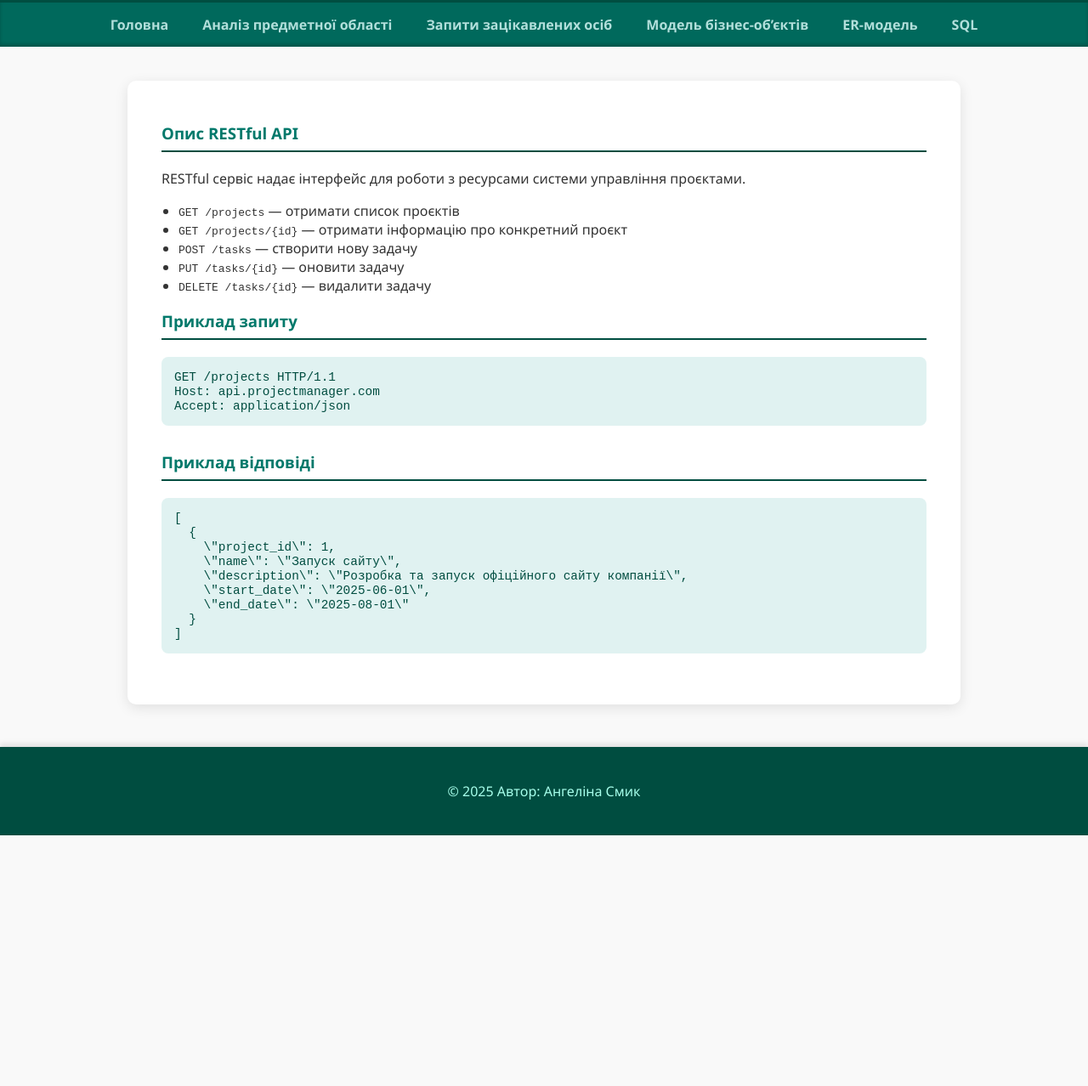
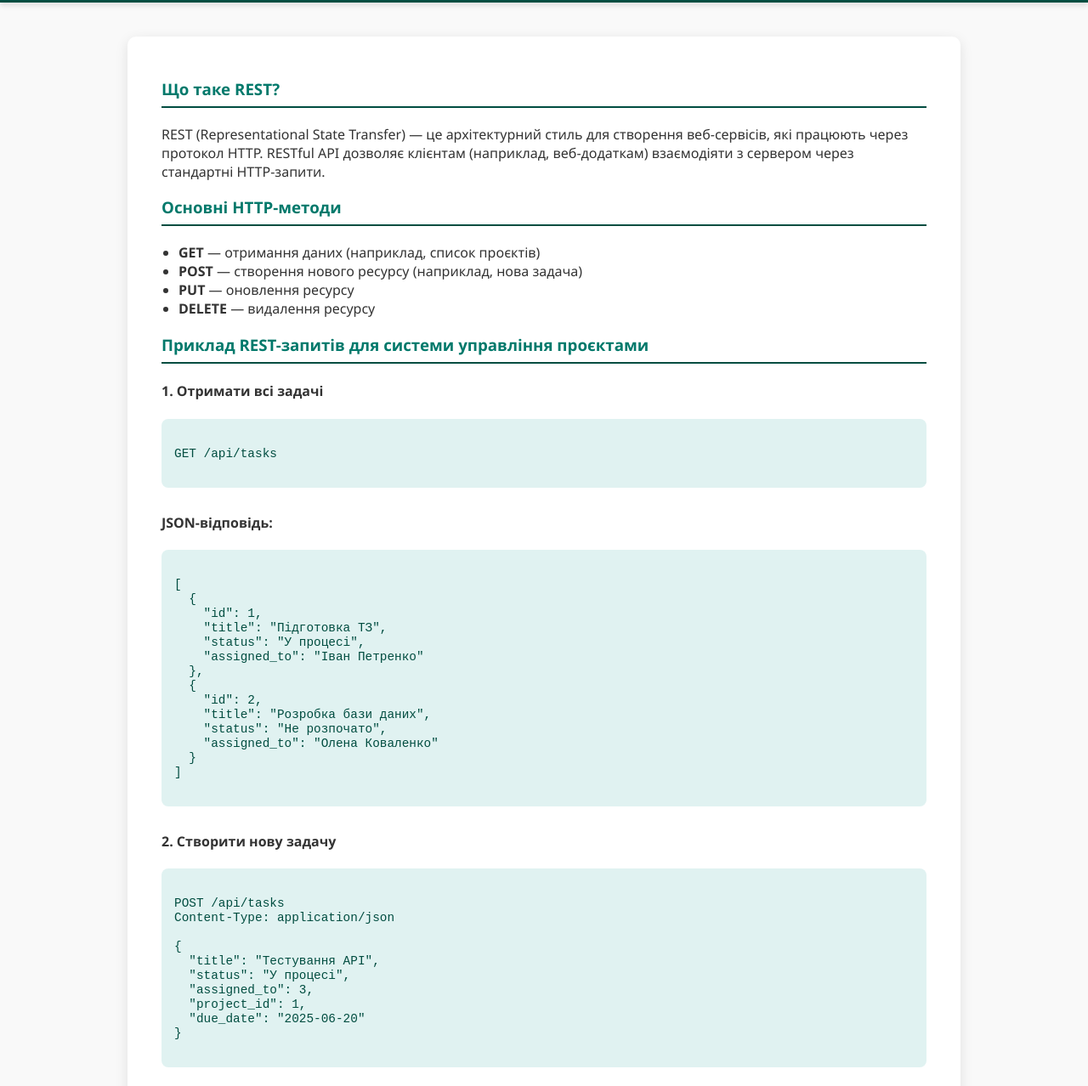
Before and after one commit to oangelinochka/db_angelina_io_z31, a website: page docs/rest_service.html in a window 1280 px wide. Shown: the part 150-1428 px from the top of the page at 85% size. Before the commit the page ends 1133 px from the top, so only its background shows below. Drawn offline with Linux system fonts and the light colour scheme.

Commit message:
Update rest_service.html

```diff
--- a/docs/rest_service.html
+++ b/docs/rest_service.html
@@ -1,8 +1,8 @@
 <!DOCTYPE html>
 <html lang="uk">
 <head>
-  <meta charset="UTF-8" />
-  <title>RESTful Service</title>
+  <meta charset="UTF-8">
+  <title>RESTful Service | Система управління проєктами</title>
   <link rel="stylesheet" href="style.css">
 </head>
 <body>
@@ -10,48 +10,83 @@
     <h1>Система управління проєктами</h1>
     <h2>RESTful Service</h2>
   </header>
-  <nav>
+
+  <main>
+    <h3>Що таке REST?</h3>
+    <p>
+      REST (Representational State Transfer) — це архітектурний стиль для створення веб-сервісів, які працюють через протокол HTTP.
+      RESTful API дозволяє клієнтам (наприклад, веб-додаткам) взаємодіяти з сервером через стандартні HTTP-запити.
+    </p>
+
+    <h3>Основні HTTP-методи</h3>
     <ul>
-      <li><a href="index.html">Головна</a></li>
-      <li><a href="analysis.html">Аналіз предметної області</a></li>
-      <li><a href="stakeholders.html">Запити зацікавлених осіб</a></li>
-      <li><a href="business_model.html">Модель бізнес-об’єктів</a></li>
-      <li><a href="er_model.html">ER‑модель</a></li>
-      <li><a href="sql.html">SQL</a></li>
+      <li><strong>GET</strong> — отримання даних (наприклад, список проєктів)</li>
+      <li><strong>POST</strong> — створення нового ресурсу (наприклад, нова задача)</li>
+      <li><strong>PUT</strong> — оновлення ресурсу</li>
+      <li><strong>DELETE</strong> — видалення ресурсу</li>
     </ul>
-  </nav>
-  <main>
-    <section>
-      <h3>Опис RESTful API</h3>
-      <p>RESTful сервіс надає інтерфейс для роботи з ресурсами системи управління проєктами.</p>
-      <ul>
-        <li><code>GET /projects</code> — отримати список проєктів</li>
-        <li><code>GET /projects/{id}</code> — отримати інформацію про конкретний проєкт</li>
-        <li><code>POST /tasks</code> — створити нову задачу</li>
-        <li><code>PUT /tasks/{id}</code> — оновити задачу</li>
-        <li><code>DELETE /tasks/{id}</code> — видалити задачу</li>
-      </ul>
-    </section>
-    <section>
-      <h3>Приклад запиту</h3>
-      <pre><code>GET /projects HTTP/1.1
-Host: api.projectmanager.com
-Accept: application/json
-</code></pre>
-    </section>
-    <section>
-      <h3>Приклад відповіді</h3>
-      <pre><code>[
+
+    <h3>Приклад REST-запитів для системи управління проєктами</h3>
+
+    <h4>1. Отримати всі задачі</h4>
+    <pre><code>
+GET /api/tasks
+    </code></pre>
+
+    <h4>JSON-відповідь:</h4>
+    <pre><code>
+[
   {
-    \"project_id\": 1,
-    \"name\": \"Запуск сайту\",
-    \"description\": \"Розробка та запуск офіційного сайту компанії\",
-    \"start_date\": \"2025-06-01\",
-    \"end_date\": \"2025-08-01\"
+    "id": 1,
+    "title": "Підготовка ТЗ",
+    "status": "У процесі",
+    "assigned_to": "Іван Петренко"
+  },
+  {
+    "id": 2,
+    "title": "Розробка бази даних",
+    "status": "Не розпочато",
+    "assigned_to": "Олена Коваленко"
   }
-]</code></pre>
-    </section>
+]
+    </code></pre>
+
+    <h4>2. Створити нову задачу</h4>
+    <pre><code>
+POST /api/tasks
+Content-Type: application/json
+
+{
+  "title": "Тестування API",
+  "status": "У процесі",
+  "assigned_to": 3,
+  "project_id": 1,
+  "due_date": "2025-06-20"
+}
+    </code></pre>
+
+    <h4>3. Оновити статус задачі</h4>
+    <pre><code>
+PUT /api/tasks/1
+Content-Type: application/json
+
+{
+  "status": "Завершено"
+}
+    </code></pre>
+
+    <h4>4. Видалити задачу</h4>
+    <pre><code>
+DELETE /api/tasks/2
+    </code></pre>
+
+    <h3>Висновок</h3>
+    <p>
+      RESTful сервіс у проєкті дозволяє інтегрувати клієнтські додатки з базою даних через HTTP-запити.
+      Це забезпечує масштабованість, простоту та сумісність із сучасними вебтехнологіями.
+    </p>
   </main>
+
   <footer>
     <p>© 2025 Автор: Ангеліна Смик</p>
   </footer>
```
